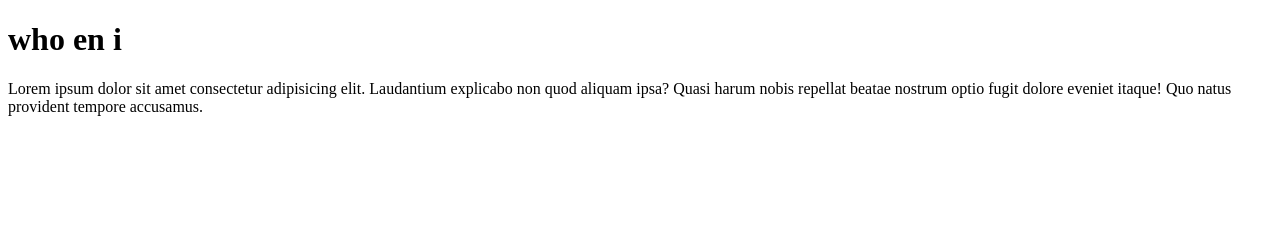
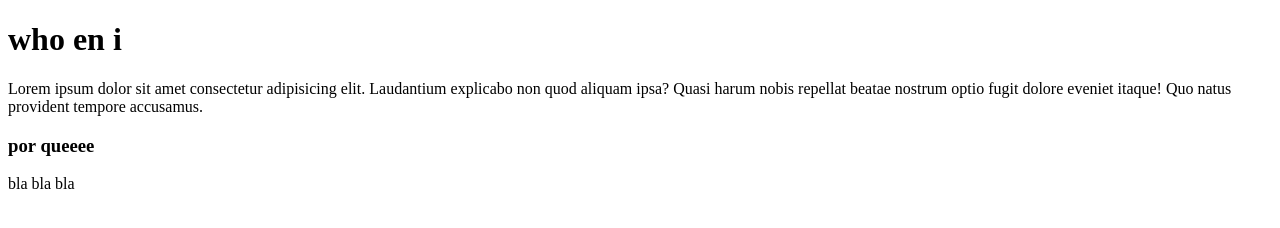
Before and after one commit to juanlanfer-2025/practica-git, a plain HTML site: page index.html in a window 1280 px wide. Drawn offline with Linux system fonts and the light colour scheme.

Commit message:
casi se que hice

```diff
--- a/index.html
+++ b/index.html
@@ -1,15 +1,21 @@
 <!DOCTYPE html>
 <html lang="en">
+
 <head>
     <meta charset="UTF-8">
     <meta name="viewport" content="width=device-width, initial-scale=1.0">
     <title>Document</title>
 </head>
+
 <body>
     <h1>who en i</h1>
 
     <p>
-        Lorem ipsum dolor sit amet consectetur adipisicing elit. Laudantium explicabo non quod aliquam ipsa? Quasi harum nobis repellat beatae nostrum optio fugit dolore eveniet itaque! Quo natus provident tempore accusamus.
+        Lorem ipsum dolor sit amet consectetur adipisicing elit. Laudantium explicabo non quod aliquam ipsa? Quasi harum
+        nobis repellat beatae nostrum optio fugit dolore eveniet itaque! Quo natus provident tempore accusamus.
     </p>
+    <h3>por queeee</h3>
+    <p>bla bla bla</p>
 </body>
+
 </html>
```
